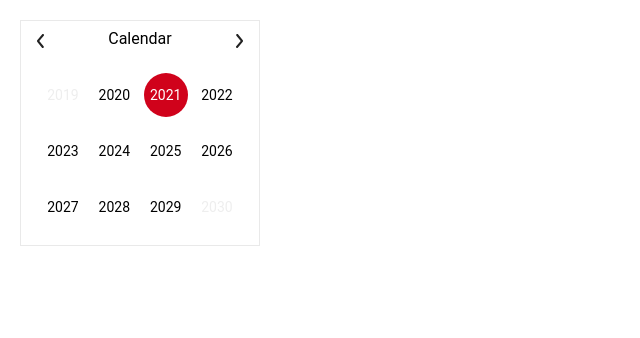
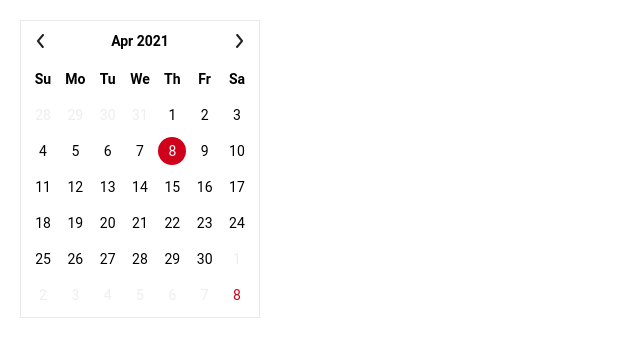
Before and after one commit to ken1271/Calendar, a Next.js app: page / in a window 1280 px wide. Shown: the top 338 px of the page, without its empty margins (0-640 px from the left). Built offline with nearby package versions, Linux system fonts and the light colour scheme.

Commit message:
Implement calendar header UI

```diff
--- a/src/components/calendar/dateContent.tsx
+++ b/src/components/calendar/dateContent.tsx
@@ -2,7 +2,7 @@ import React from 'react';
 import styled from 'styled-components';
 import { chunk } from 'lodash';
 
-import { getNumberOfDay, calculateDay } from '@src/utils/calendar';
+import { getNumberOfDay, calculateDay, isToday } from '@src/utils/calendar';
 import { DAYS_OF_WEEK, CALENDAR_DAYS } from '@src/constants/calendar';
 
 const NUMBER_OF_DATE_CONTENT = 42;
@@ -121,7 +121,7 @@ const DateContent = ({
 						<DateItem
 							key={`date-item-${index}`}
 							isCurrentMonth={isCurrentMonth}
-							isToday={isCurrentMonth && date === currentDate.getDate()}
+							isToday={isToday({ currentDate, date, month: selectedMonth, year: selectedYear })}
 							isSelected={isCurrentMonth && date === selectedDate}
 							onClick={isCurrentMonth ? handleSelectDate(date) : null}
 						>
--- a/src/components/calendar/header.tsx
+++ b/src/components/calendar/header.tsx
@@ -2,6 +2,7 @@ import React from 'react';
 import styled from 'styled-components';
 
 import { ArrowLeftIcon } from '@src/components/common/icon';
+import { DATE, MONTH, YEAR, CALENDAR_MONTHS } from '@src/constants/calendar';
 
 const HeaderWrapper = styled.div`
 	display: flex;
@@ -10,22 +11,48 @@ const HeaderWrapper = styled.div`
 
 const HeaderContent = styled.div`
 	flex-grow: 1;
+	display: flex;
+	justify-content: center;
+	align-items: center;
 	margin: 0 4px;
-	text-align: center;
+	font-size: 14px;
+	font-weight: 600;
 `;
 
 const ArrowRightIcon = styled(ArrowLeftIcon)`
 	transform: rotate(180deg);
 `;
 
-const Header = (): JSX.Element => (
+const renderContent = ({ type, month, year }) => {
+	switch (type) {
+	case MONTH:
+		return year;
+	case YEAR: {
+		const startYear = Math.floor(year / 10) * 10;
+
+		return `${startYear} - ${startYear + 9}`;
+	}
+	case DATE:
+	default:
+		return `${Object.values(CALENDAR_MONTHS)[month - 1]} ${year}`;
+	}
+};
+
+interface IHeader {
+	type: string;
+	selectedMonth: number;
+	selectedYear: number;
+	handleUpdateType: (type: string) => () => void;
+}
+
+const Header = ({ type, selectedMonth, selectedYear, handleUpdateType }: IHeader): JSX.Element => (
 	<HeaderWrapper>
 		<ArrowLeftIcon />
-		<HeaderContent>
-			Calendar
+		<HeaderContent onClick={handleUpdateType(type)}>
+			{renderContent({ type, month: selectedMonth, year: selectedYear })}
 		</HeaderContent>
 		<ArrowRightIcon />
 	</HeaderWrapper>
 );
 
-export default Header;
+export default React.memo(Header);
--- a/src/components/calendar/index.tsx
+++ b/src/components/calendar/index.tsx
@@ -1,4 +1,4 @@
-import React, { useState } from 'react';
+import React, { useState, useCallback } from 'react';
 import styled from 'styled-components';
 
 import { DATE, MONTH, YEAR } from '@src/constants/calendar';
@@ -14,6 +14,12 @@ const CalendarWrapper = styled.div`
 	padding: 8px;
 `;
 
+const TYPE_SWITCH_MAPPING = {
+	[DATE]: MONTH,
+	[MONTH]: YEAR,
+	[YEAR]: YEAR,
+};
+
 const renderContent = ({
 	type, currentDate, selectedDate, selectedMonth, selectedYear, handleSelectDate, handleSelectMonth, handleSelectYear,
 }) => {
@@ -23,6 +29,7 @@ const renderContent = ({
 			<MonthContent
 				currentDate={currentDate}
 				selectedMonth={selectedMonth}
+				selectedYear={selectedYear}
 				handleSelectMonth={handleSelectMonth}
 			/>
 		);
@@ -50,18 +57,33 @@ const renderContent = ({
 
 const Calendar = (): JSX.Element => {
 	const currentDate = new Date();
-	const [contentType, setContentType] = useState(YEAR);
+	const [contentType, setContentType] = useState(DATE);
 	const [selectedDate, setSelectedDate] = useState(currentDate.getDate());
 	const [selectedMonth, setSelectedMonth] = useState(currentDate.getMonth() + 1);
 	const [selectedYear, setSelectedYear] = useState(currentDate.getFullYear());
 
+	const handleUpdateType = useCallback(
+		type => () => { setContentType(TYPE_SWITCH_MAPPING[type]); },
+		[contentType, selectedMonth, selectedYear],
+	);
 	const handleSelectDate = value => () => { setSelectedDate(value); };
-	const handleSelectMonth = value => () => { setSelectedMonth(value); };
-	const handleSelectYear = value => () => { setSelectedYear(value); };
+	const handleSelectMonth = value => () => {
+		setSelectedMonth(value);
+		setContentType(DATE);
+	};
+	const handleSelectYear = value => () => {
+		setSelectedYear(value);
+		setContentType(MONTH);
+	};
 
 	return (
 		<CalendarWrapper>
-			<Header />
+			<Header
+				type={contentType}
+				selectedMonth={selectedMonth}
+				selectedYear={selectedYear}
+				handleUpdateType={handleUpdateType}
+			/>
 			{renderContent({
 				type: contentType,
 				currentDate,
--- a/src/components/calendar/monthContent.tsx
+++ b/src/components/calendar/monthContent.tsx
@@ -2,6 +2,7 @@ import React from 'react';
 import styled from 'styled-components';
 import { chunk } from 'lodash';
 
+import { isThisMonth } from '@src/utils/calendar';
 import { CALENDAR_MONTHS } from '@src/constants/calendar';
 
 const MonthWrapper = styled.div`
@@ -40,10 +41,13 @@ interface IMonthContent {
 	className?: string;
 	currentDate: Date;
 	selectedMonth: number;
+	selectedYear: number;
 	handleSelectMonth: (value: number) => () => void;
 }
 
-const MonthContent = ({ className, currentDate, selectedMonth, handleSelectMonth }: IMonthContent): JSX.Element => {
+const MonthContent = ({
+	className, currentDate, selectedMonth, selectedYear, handleSelectMonth,
+}: IMonthContent): JSX.Element => {
 	const monthArr = chunk(
 		Object.values(CALENDAR_MONTHS).map((value, index) => ({
 			month: index + 1,
@@ -59,7 +63,7 @@ const MonthContent = ({ className, currentDate, selectedMonth, handleSelectMonth
 					{arr.map(({ month, value }) => (
 						<MonthItem
 							key={value}
-							isThisMonth={month === currentDate.getMonth() + 1}
+							isThisMonth={isThisMonth({ currentDate, month, year: selectedYear })}
 							isSelected={month === selectedMonth}
 							onClick={handleSelectMonth(month)}
 						>
--- a/src/components/calendar/yearContent.tsx
+++ b/src/components/calendar/yearContent.tsx
@@ -1,6 +1,8 @@
 import React from 'react';
 import styled from 'styled-components';
 import { chunk } from 'lodash';
+
+import { isThisYear } from '@src/utils/calendar';
 
 const YearWrapper = styled.div`
 	display: flex;
@@ -75,7 +77,7 @@ const YearContent = ({ className, currentDate, selectedYear, handleSelectYear }:
 						<YearItem
 							key={year}
 							inRange={inRange}
-							isThisYear={year === currentDate.getFullYear()}
+							isThisYear={isThisYear({ currentDate, year })}
 							isSelected={year === selectedYear}
 							onClick={inRange ? handleSelectYear(year) : null}
 						>
--- a/src/utils/calendar.tsx
+++ b/src/utils/calendar.tsx
@@ -1,6 +1,23 @@
 import { DAYS_OF_WEEK, MONTHS_TABLE, CENTURIES_TABLE } from '@src/constants/calendar';
 
 export const isLeapYear = (year: number): boolean => (year % 4 === 0);
+export const isToday = ({ currentDate, date, month, year }: {
+	currentDate: Date;
+	date: number;
+	month: number;
+	year: number;
+}): boolean => isThisMonth({ currentDate, month, year }) && (currentDate.getDate() === date);
+
+export const isThisMonth = ({ currentDate, month, year }: {
+	currentDate: Date;
+	month: number;
+	year: number;
+}): boolean => isThisYear({ currentDate, year }) && ((currentDate.getMonth() + 1) === month);
+
+export const isThisYear = ({ currentDate, year }: {
+	currentDate: Date;
+	year: number;
+}): boolean => currentDate.getFullYear() === year;
 
 export const getNumberOfDay = ({ month, year }: {
 	month: number;
```
